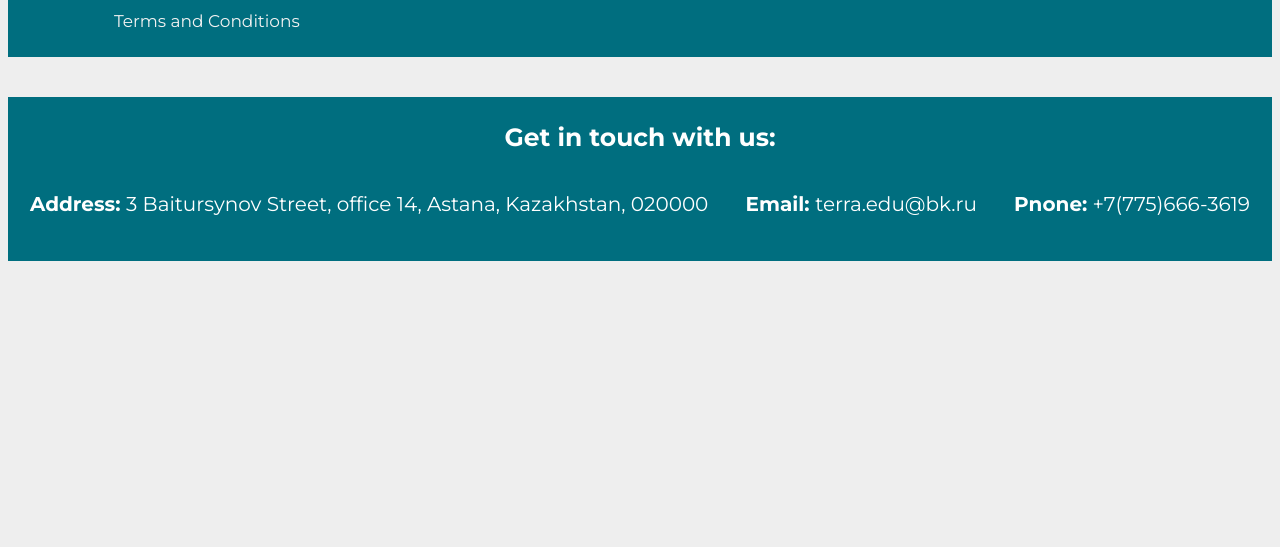
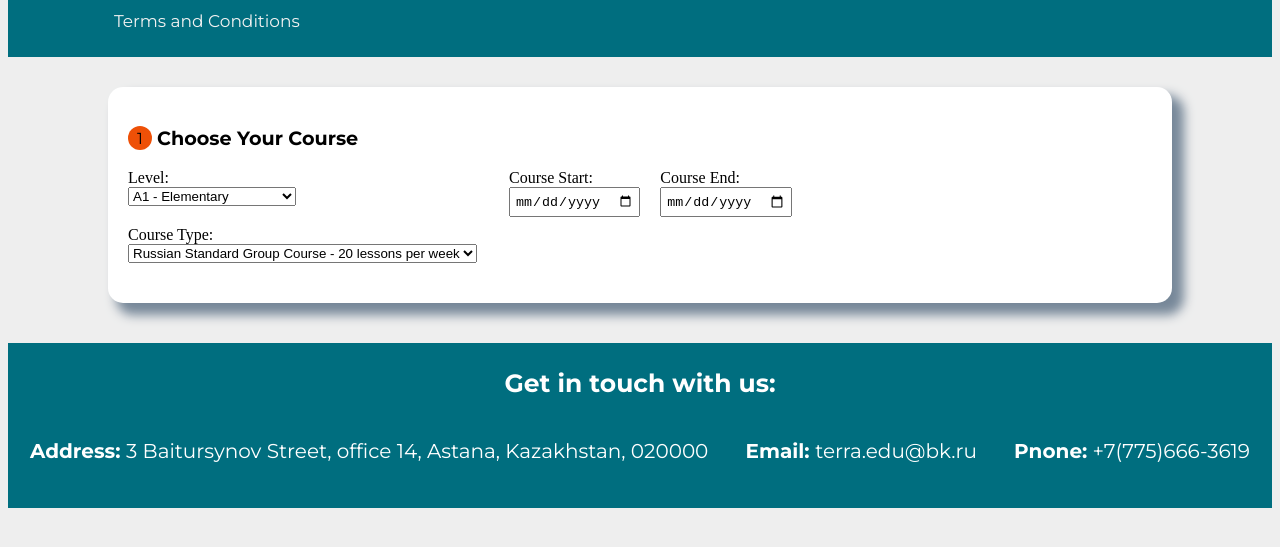
Before and after one commit to KxllSwxtch/terra-project, a plain HTML site: page Pricing.html in a window 1280 px wide. Shown: the part 165-712 px from the top of the page. Drawn offline with nearby package versions, Linux system fonts and the light colour scheme.

Commit message:
started working on Pricing page

```diff
--- a/Pricing.html
+++ b/Pricing.html
@@ -160,8 +160,61 @@
 			>
 		</div>
 
+		<!-- MAIN CONTENT-->
+		<div class="container">
+			<div class="pricing__titleContainer">
+				<span class="pricing__titleContainer-number">1</span>
+				<h3 class="pricing__titleContainer-title">Choose Your Course</h3>
+			</div>
+
+			<div class="pricing__courseSelectionContainer">
+				<div class="pricing__courseSelectionContainer-leftSide">
+					<div class="pricing__courseSelectionContainer-leftSide--box">
+						<label for="level">Level:</label>
+						<br />
+						<select id="level" name="level">
+							<option value="A1 - Elementary">A1 - Elementary</option>
+							<option value="A2 - Pre-Intermediate">
+								A2 - Pre-Intermediate
+							</option>
+							<option value="B1 – Intermediate">B1 – Intermediate</option>
+							<option value="B2 – Upper-Intermediate">
+								B2 – Upper-Intermediate
+							</option>
+							<option value="C1 – Advanced">C1 – Advanced</option>
+						</select>
+					</div>
+
+					<div class="pricing__courseSelectionContainer-leftSide--box">
+						<label for="courseType">Course Type:</label>
+						<br />
+						<select id="courseType" name="courseType">
+							<option value="type1">
+								Russian Standard Group Course - 20 lessons per week
+							</option>
+							<option value="type2">Type 2</option>
+							<option value="type3">Type 3</option>
+						</select>
+					</div>
+				</div>
+
+				<div class="pricing__courseSelectionContainer-dates">
+					<!-- COURSE START PICKER -->
+					<div class="pricing__courseSelectionContainer-dates--dateContainer">
+						<label for="courseStart">Course Start:</label>
+						<input type="date" id="courseStart" name="courseStart" />
+					</div>
+
+					<!-- COURSE END PICKER -->
+					<div class="pricing__courseSelectionContainer-dates--dateContainer">
+						<label for="courseEnd">Course End:</label>
+						<input type="date" id="courseEnd" name="courseEnd" />
+					</div>
+				</div>
+			</div>
+		</div>
+
 		<!-- footer -->
-
 		<div class="bottomnav">
 			<div class="footer">
 				<h3 class="intouch">Get in touch with us:</h3>
--- a/style.css
+++ b/style.css
@@ -1,5 +1,47 @@
 body {
 	background-color: #eeeeee;
+}
+
+/* PRICING PAGE STYLES */
+.pricing__courseSelectionContainer-leftSide--box {
+	margin-bottom: 20px;
+}
+.pricing__courseSelectionContainer {
+	display: flex;
+}
+.pricing__courseSelectionContainer-dates {
+	display: flex;
+	margin-left: 2rem;
+}
+.pricing__courseSelectionContainer-dates--dateContainer {
+	display: flex;
+	flex-direction: column;
+	margin-right: 20px;
+}
+.pricing__courseSelectionContainer-dates--dateContainer input {
+	padding: 4px;
+}
+
+.pricing__titleContainer {
+	display: flex;
+	align-items: center;
+	font-family: 'Montserrat', sans-serif;
+}
+.pricing__titleContainer-number {
+	font-size: 1rem;
+	margin-right: 5px;
+	background-color: #ee5007;
+	padding: 2px;
+	width: 20px;
+	height: 20px;
+	border-radius: 50%;
+	display: flex;
+	align-items: center;
+	justify-content: center;
+}
+.pricing__titleContainer-title {
+	font-size: 1.2rem;
+	color: black;
 }
 
 /* APPLICATION PAGE STYLES */
@@ -191,7 +233,6 @@ body {
 }
 
 .container {
-	display: flex;
 	background-color: white;
 	margin-left: 100px;
 	margin-right: 100px;
```
